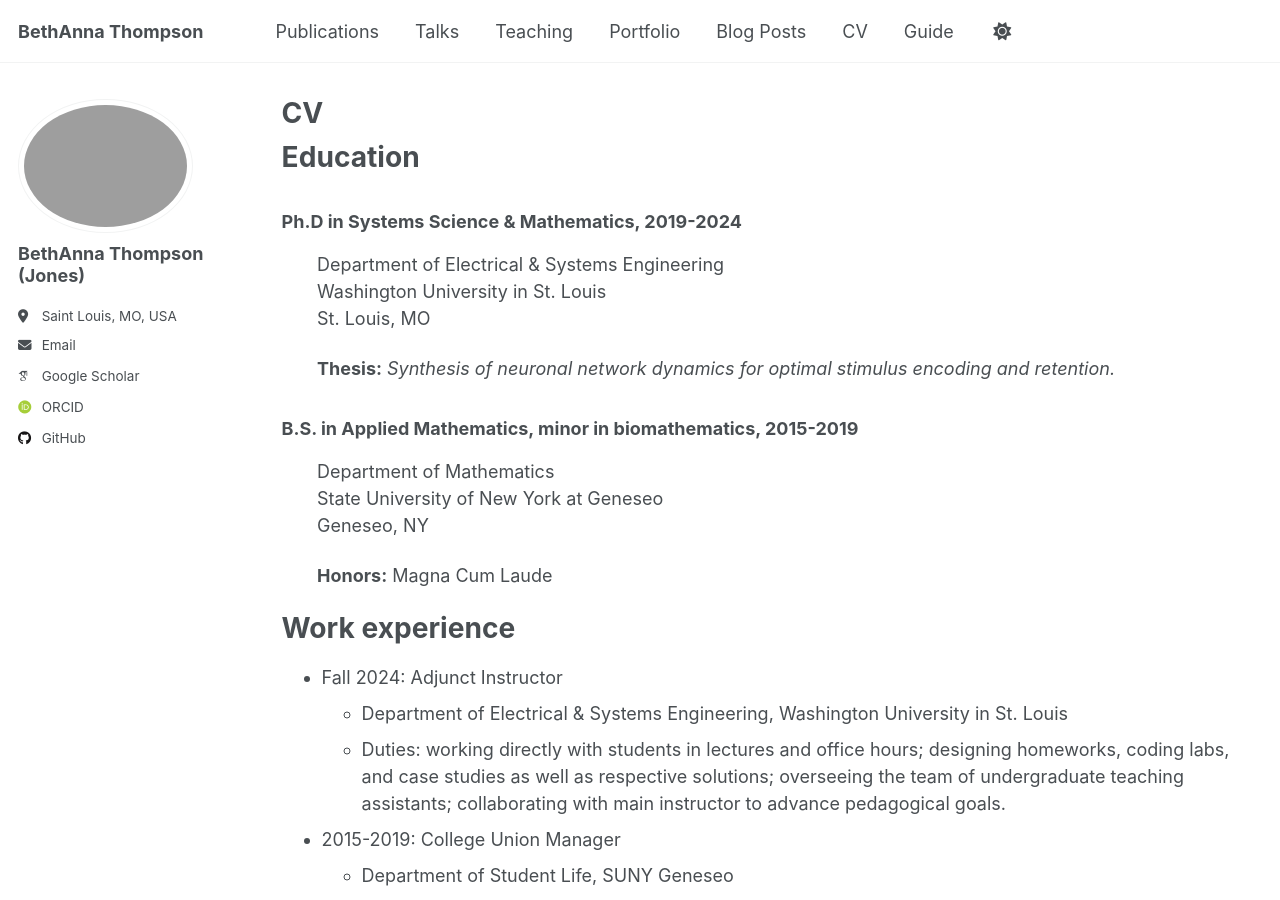
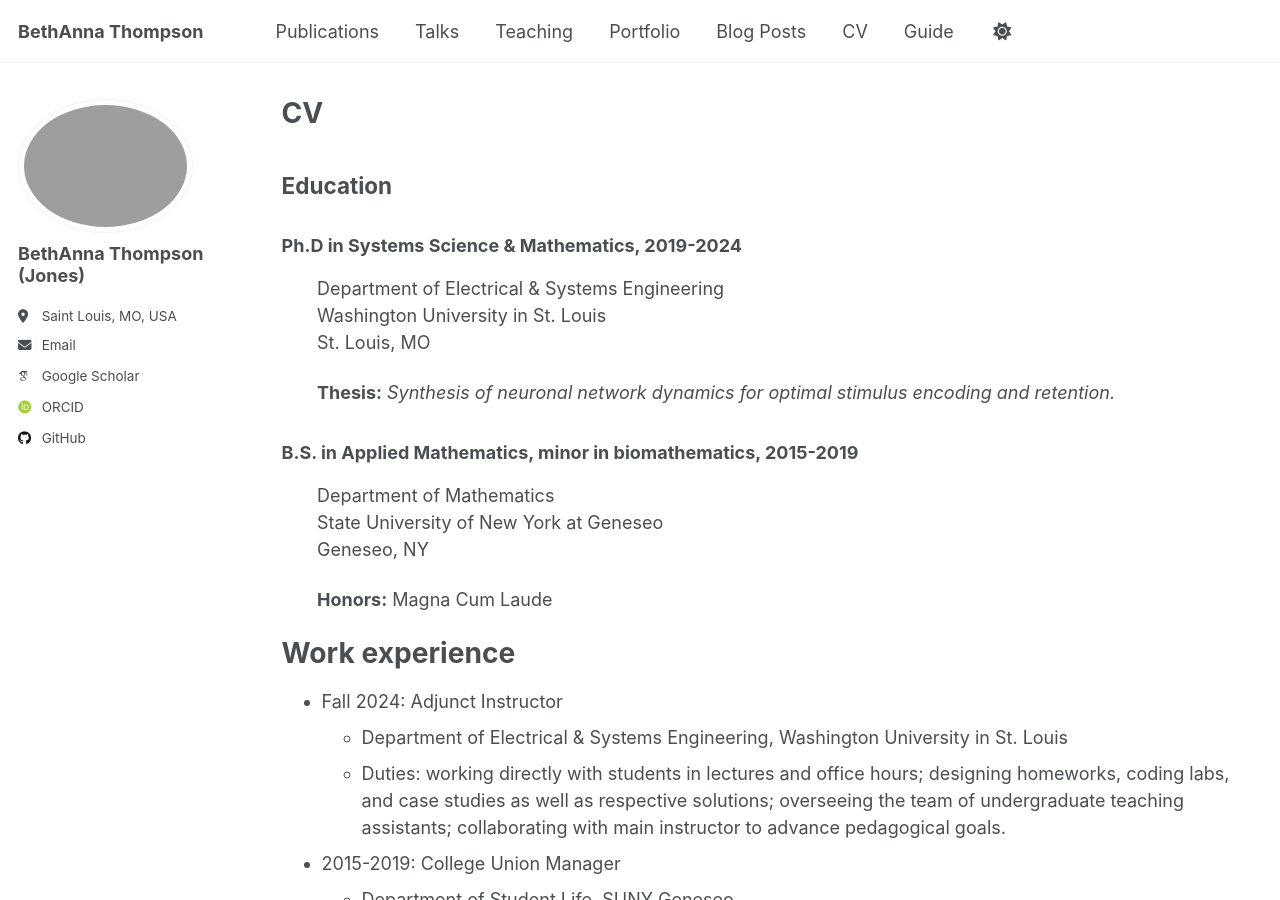
Before and after one commit to BethAnna/BethAnna.github.io, a Jekyll site: the page built from _pages/cv.md, in a window 1280 px wide and 900 px high. Built offline with Jekyll 4.4.1, drawn with Linux system fonts in a browser that asks for light colours; some web fonts are replaced; a script that is not in the unit is left out.

Commit message:
Update cv.md

```diff
--- a/_pages/cv.md
+++ b/_pages/cv.md
@@ -7,9 +7,7 @@ redirect_from:
   - /resume
 ---
 
-
-Education
-======
+## Education
 ### Ph.D in Systems Science & Mathematics, 2019-2024
    &nbsp;&nbsp;&nbsp;&nbsp;&nbsp;&nbsp; Department of Electrical & Systems Engineering<br>
    &nbsp;&nbsp;&nbsp;&nbsp;&nbsp;&nbsp; Washington University in St. Louis<br>
```
